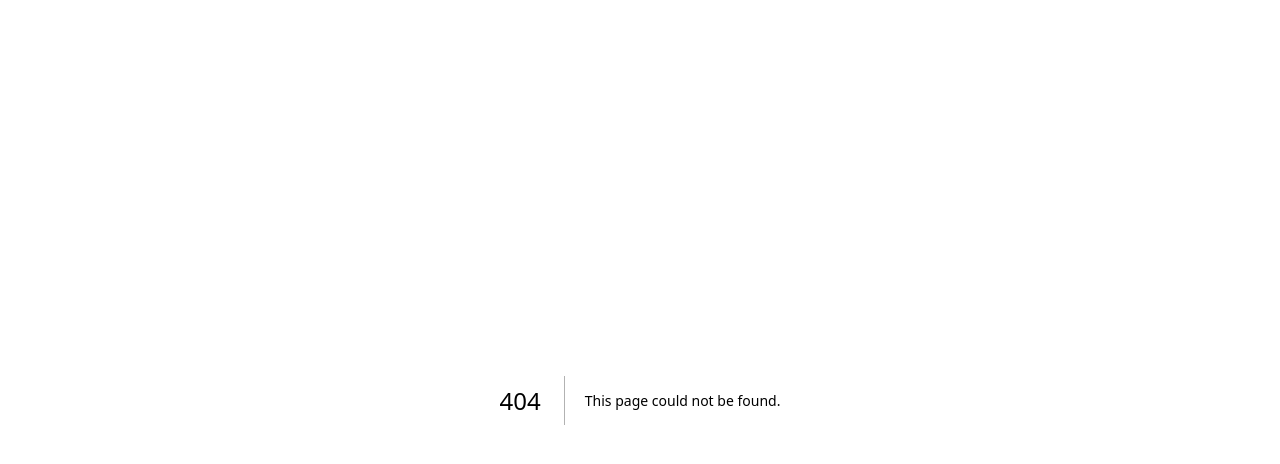
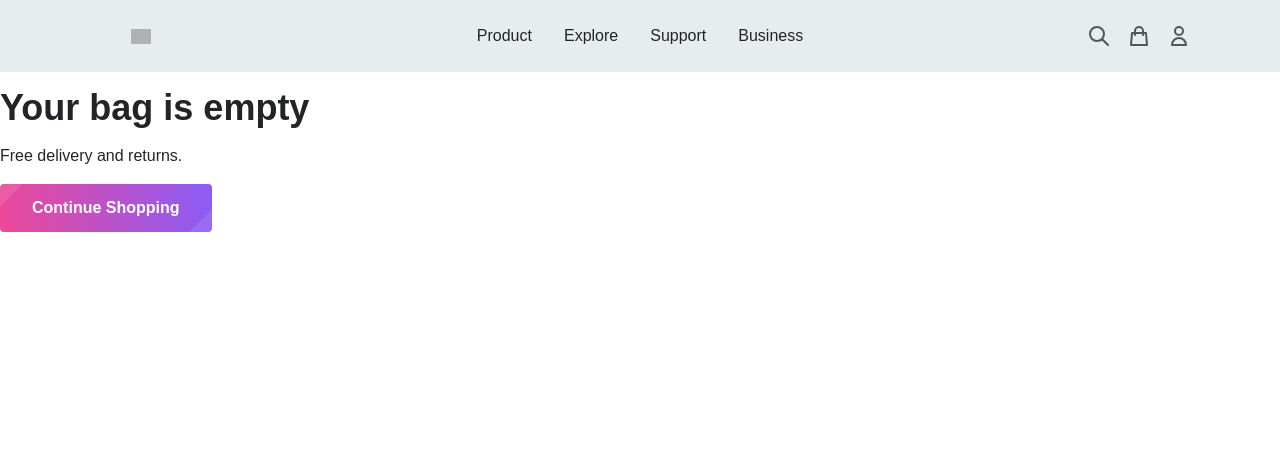
Before and after one commit to NRotondaro/apple-redesign, a Next.js app: page /checkout in a window 1280 px wide. Before the commit this address had no page. Shown: the top 464 px of the page. Built offline with nearby package versions, Linux system fonts and the light colour scheme; grey boxes are pictures that could not be loaded.

Commit message:
feat(checkout): added the checkout page and made some fixed

```diff
--- a/components/Basket.tsx
+++ b/components/Basket.tsx
@@ -1,11 +1,10 @@
 import { ShoppingBagIcon } from '@heroicons/react/outline';
 import Link from 'next/link';
 import { useSelector } from 'react-redux';
-import { selectBasketItems, selectBasketTotal } from '../redux/basketSlice';
+import { selectBasketItems } from '../redux/basketSlice';
 
 function Basket() {
   const items = useSelector(selectBasketItems);
-  const basketTotal = useSelector(selectBasketTotal);
 
   if (items.length === 0) return null;
 
--- /dev/null
+++ b/components/CheckoutProduct.tsx
@@ -0,0 +1,10 @@
+interface Props {
+  items: Product[];
+  id: string;
+}
+
+function CheckoutProduct({ id, items }: Props) {
+  return <div>CheckoutProduct</div>;
+}
+
+export default CheckoutProduct;
--- a/components/Header.tsx
+++ b/components/Header.tsx
@@ -35,9 +35,11 @@
         <SearchIcon className='headerIcon' />
         <Link href='/checkout'>
           <div className='relative cursor-pointer'>
-            <span className='absolute -right-1 -top-1 z-50 flex h-4 w-4 items-center justify-center rounded-full bg-gradient-to-r from-pink-500 to-violet-500 text-[10px] text-white'>
-              {items.length}
-            </span>
+            {items.length > 0 && (
+              <span className='absolute -right-1 -top-1 z-50 flex h-4 w-4 items-center justify-center rounded-full bg-gradient-to-r from-pink-500 to-violet-500 text-[10px] text-white'>
+                {items.length}
+              </span>
+            )}
             <ShoppingBagIcon className='headerIcon' />
           </div>
         </Link>
--- /dev/null
+++ b/pages/checkout.tsx
@@ -0,0 +1,60 @@
+import Head from 'next/head';
+import { useRouter } from 'next/router';
+import React, { useEffect, useState } from 'react';
+import { useSelector } from 'react-redux';
+import Button from '../components/Button';
+import CheckoutProduct from '../components/CheckoutProduct';
+import Header from '../components/Header';
+import { selectBasketItems } from '../redux/basketSlice';
+
+function Checkout() {
+  const items = useSelector(selectBasketItems);
+  const router = useRouter();
+  const [groupedItemsInBasket, setGroupedItemsInBasket] = useState(
+    {} as { [key: string]: Product[] }
+  );
+
+  useEffect(() => {
+    const groupedItems = items.reduce((results, item) => {
+      (results[item._id] = results[item._id] || []).push(item);
+      return results;
+    }, {} as { [key: string]: Product[] });
+
+    setGroupedItemsInBasket(groupedItems);
+  }, [items]);
+
+  return (
+    <div>
+      <Head>
+        <title>Bag - Apple</title>
+        <link rel='icon' href='/favicon.ico' />
+      </Head>
+      <Header />
+      <main>
+        <div>
+          <h1 className='my-4 text-3xl font-semibold lg:text-4xl'>
+            {items.length > 0 ? 'Review your bag.' : 'Your bag is empty'}
+          </h1>
+          <p className='my-4'>Free delivery and returns.</p>
+
+          {items.length === 0 && (
+            <Button
+              title='Continue Shopping'
+              onClick={() => router.push('/')}
+            />
+          )}
+        </div>
+
+        {items.length > 0 && (
+          <div>
+            {Object.entries(groupedItemsInBasket).map(([key, items]) => (
+              <CheckoutProduct key={key} items={items} id={key} />
+            ))}
+          </div>
+        )}
+      </main>
+    </div>
+  );
+}
+
+export default Checkout;
```
